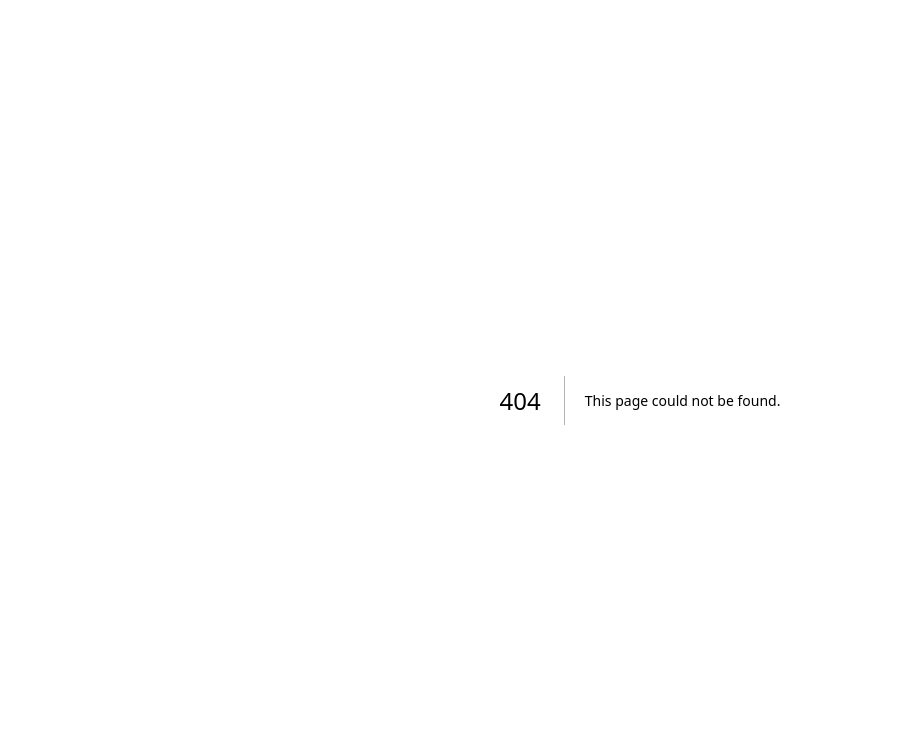
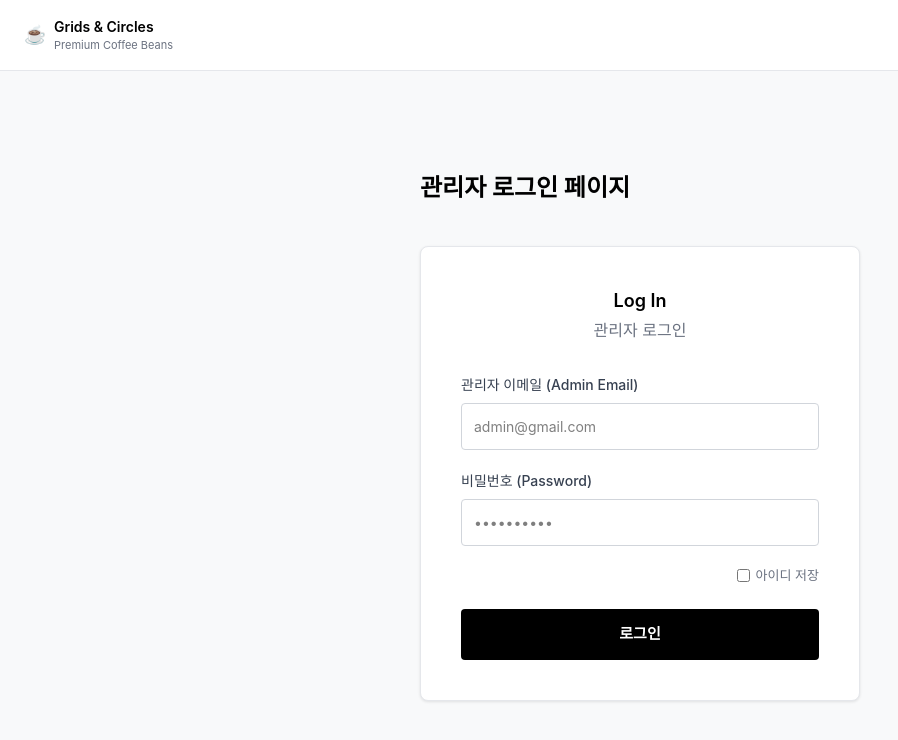
Before and after one commit to prgrms-be-devcourse/NBE9-11-1-Team07, a Next.js app in the folder Frontend/: page /login in a window 1280 px wide. Before the commit this address had no page. Shown: the top 740 px of the page, without its empty margins (0-898 px from the left). Built offline with nearby package versions, Linux system fonts and the light colour scheme.

Commit message:
feat: 관리자 로그인 페이지 구현

```diff
--- /dev/null
+++ b/Frontend/src/app/login/page.tsx
@@ -0,0 +1,251 @@
+'use client';
+
+import { useState } from 'react';
+import { useRouter } from 'next/navigation';
+
+export default function LoginPage() {
+  const router = useRouter();
+  const [formData, setFormData] = useState({
+    email: '',
+    password: ''
+  });
+  const [rememberMe, setRememberMe] = useState(false);
+  const [error, setError] = useState('');
+
+  const handleSubmit = async (e: React.FormEvent<HTMLFormElement>) => {
+    e.preventDefault();
+    setError('');
+
+    console.log('로그인 시도:', formData);  // 추가
+    console.log('이메일:', formData.email);  // 추가
+    console.log('비밀번호:', formData.password);
+
+    // 임시: 하드코딩 체크
+    if (formData.email === 'admin@decaf.com' && formData.password === '1234') {
+        console.log('조건 통과! /admin으로 이동');
+        router.push('/admin');
+        return;
+    }
+
+    console.log('조건 실패');  // 추가
+
+    setError('이메일 또는 비밀번호가 일치하지 않습니다.');
+
+    /*
+    try {
+      const response = await fetch('http://localhost:8080/api/admin/login', {
+        method: 'POST',
+        headers: { 'Content-Type': 'application/json' },
+        credentials: 'include',
+        body: JSON.stringify(formData)
+      });
+
+      const data = await response.json();
+
+      if (data.resultCode.startsWith('200')) {
+        router.push('/admin');
+      } else {
+        setError(data.msg || '로그인에 실패했습니다.');
+      }
+    } catch (error) {
+      console.error('로그인 오류:', error);
+      setError('로그인 중 오류가 발생했습니다.');
+    }
+    */
+  };
+
+  const handleChange = (e: React.ChangeEvent<HTMLInputElement>) => {
+    const { name, value } = e.target;
+    setFormData(prev => ({ ...prev, [name]: value }));
+  };
+
+  return (
+    <div style={{
+      minHeight: '100vh',
+      display: 'flex',
+      flexDirection: 'column',
+      backgroundColor: '#f8f9fa'
+    }}>
+      {/* 헤더 */}
+      <header style={{
+        padding: '16px 24px',
+        borderBottom: '1px solid #e5e7eb',
+        backgroundColor: 'white'
+      }}>
+        <div style={{
+          display: 'flex',
+          alignItems: 'center',
+          gap: '8px'
+        }}>
+          <span style={{ fontSize: '18px' }}>☕</span>
+          <div>
+            <div style={{ fontSize: '14px', fontWeight: 600 }}>Grids & Circles</div>
+            <div style={{ fontSize: '11px', color: '#6b7280' }}>Premium Coffee Beans</div>
+          </div>
+        </div>
+      </header>
+
+      {/* 메인 컨텐츠 */}
+      <div style={{
+        flex: 1,
+        display: 'flex',
+        justifyContent: 'center',
+        alignItems: 'center',
+        padding: '40px 20px'
+      }}>
+        <div style={{
+          width: '100%',
+          maxWidth: '440px'
+        }}>
+          <h1 style={{
+            fontSize: '24px',
+            fontWeight: 'bold',
+            marginBottom: '40px',
+            textAlign: 'left'
+          }}>
+            관리자 로그인 페이지
+          </h1>
+
+          <div style={{
+            backgroundColor: 'white',
+            border: '1px solid #e5e7eb',
+            borderRadius: '8px',
+            padding: '40px',
+            boxShadow: '0 1px 3px rgba(0,0,0,0.1)'
+          }}>
+            <div style={{
+              textAlign: 'center',
+              marginBottom: '32px'
+            }}>
+              <div style={{
+                fontSize: '18px',
+                fontWeight: 600,
+                marginBottom: '4px'
+              }}>
+                Log In
+              </div>
+              <div style={{
+                fontSize: '16px',
+                color: '#6b7280'
+              }}>
+                관리자 로그인
+              </div>
+            </div>
+
+            <form onSubmit={handleSubmit}>
+              <div style={{ marginBottom: '20px' }}>
+                <label style={{
+                  display: 'block',
+                  fontSize: '14px',
+                  fontWeight: 500,
+                  marginBottom: '8px',
+                  color: '#374151'
+                }}>
+                  관리자 이메일 (Admin Email)
+                </label>
+                <input
+                  type="email"
+                  name="email"
+                  value={formData.email}
+                  onChange={handleChange}
+                  placeholder="admin@gmail.com"
+                  required
+                  style={{
+                    width: '100%',
+                    padding: '12px',
+                    border: '1px solid #d1d5db',
+                    borderRadius: '4px',
+                    fontSize: '14px',
+                    outline: 'none'
+                  }}
+                />
+              </div>
+
+              <div style={{ marginBottom: '20px' }}>
+                <label style={{
+                  display: 'block',
+                  fontSize: '14px',
+                  fontWeight: 500,
+                  marginBottom: '8px',
+                  color: '#374151'
+                }}>
+                  비밀번호 (Password)
+                </label>
+                <input
+                  type="password"
+                  name="password"
+                  value={formData.password}
+                  onChange={handleChange}
+                  placeholder="••••••••••"
+                  required
+                  style={{
+                    width: '100%',
+                    padding: '12px',
+                    border: '1px solid #d1d5db',
+                    borderRadius: '4px',
+                    fontSize: '14px',
+                    outline: 'none'
+                  }}
+                />
+              </div>
+
+              <div style={{
+                display: 'flex',
+                justifyContent: 'flex-end',
+                marginBottom: '24px'
+              }}>
+                <label style={{
+                  display: 'flex',
+                  alignItems: 'center',
+                  gap: '6px',
+                  fontSize: '13px',
+                  color: '#6b7280',
+                  cursor: 'pointer'
+                }}>
+                  <input
+                    type="checkbox"
+                    checked={rememberMe}
+                    onChange={(e) => setRememberMe(e.target.checked)}
+                    style={{ cursor: 'pointer' }}
+                  />
+                  아이디 저장
+                </label>
+              </div>
+
+              {error && (
+                <div style={{
+                  padding: '12px',
+                  marginBottom: '16px',
+                  backgroundColor: '#fef2f2',
+                  border: '1px solid #fecaca',
+                  borderRadius: '4px',
+                  fontSize: '13px',
+                  color: '#dc2626'
+                }}>
+                  {error}
+                </div>
+              )}
+
+              <button
+                type="submit"
+                style={{
+                  width: '100%',
+                  padding: '14px',
+                  backgroundColor: '#000000',
+                  color: 'white',
+                  border: 'none',
+                  borderRadius: '4px',
+                  fontSize: '15px',
+                  fontWeight: 600,
+                  cursor: 'pointer'
+                }}
+              >
+                로그인
+              </button>
+            </form>
+          </div>
+        </div>
+      </div>
+    </div>
+  );
+}
```
Also changed, not shown: 2 other files (tests, documents, lock files or other folders).
